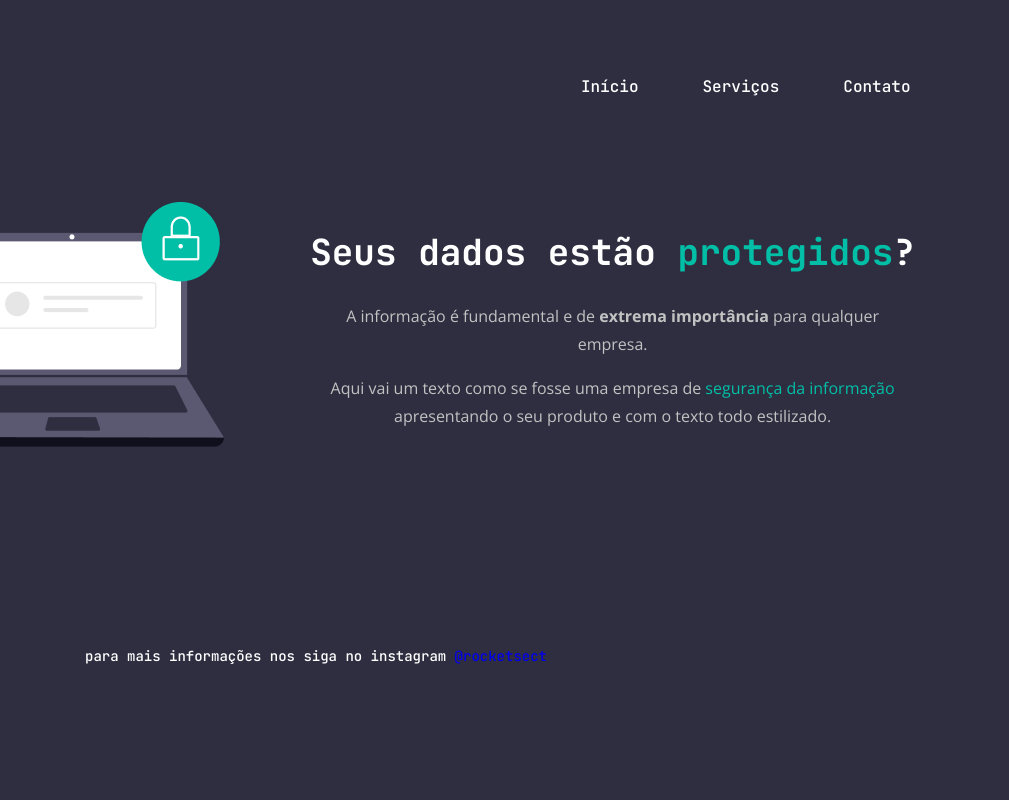
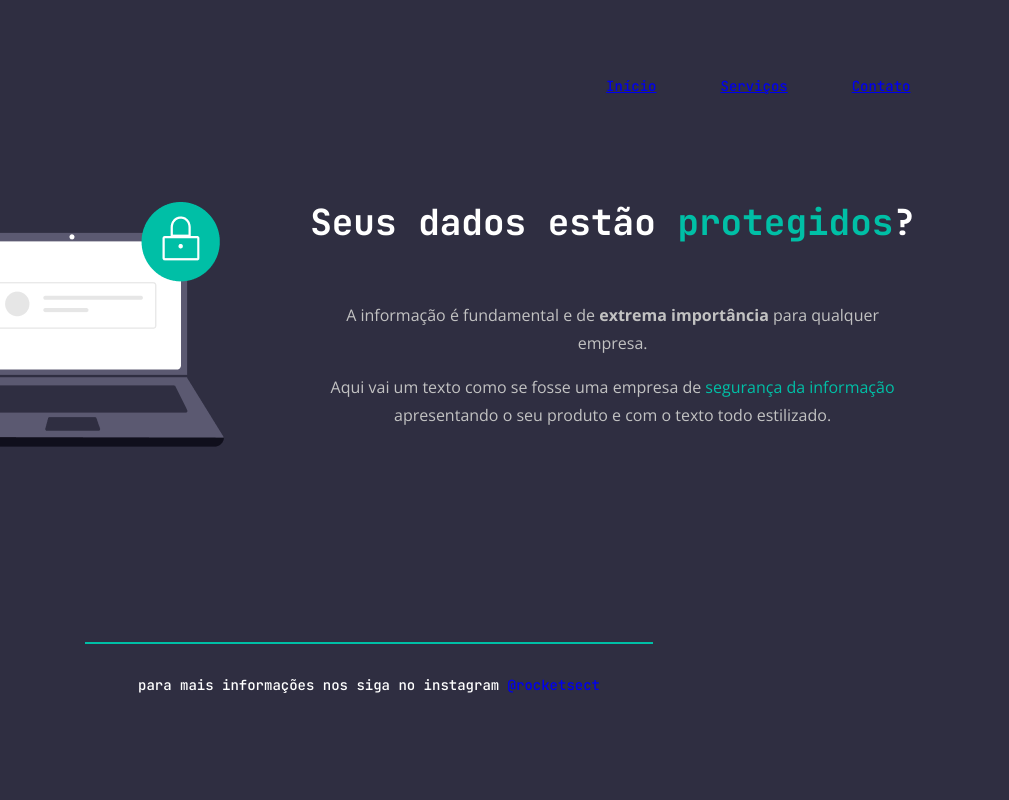
Before and after one commit to oscarlojr/site_rocket.sect, a plain HTML site: page index.html in a window 1280 px wide. Shown: the full height of the page, 271-1280 px from the left. Drawn offline with nearby package versions, Linux system fonts and the light colour scheme.

Commit message:
Ajuste de footer

```diff
--- a/css/style.css
+++ b/css/style.css
@@ -23,10 +23,18 @@ ul {
     padding: 0;
 }
 
+
+
+nav ul li {
+    font-size: 14px;
+    line-height: 28px;
+}
+
 h1 {
     font-size: 36px;
     line-height: 40px;
     text-align: center;
+    margin: 0 auto 59px;
 }
 
 main {
@@ -56,6 +64,8 @@ footer {
 
 footer p {
     font-size: 14px;
+    text-align: center;
+    line-height: 28px;
 }
 
 footer p a {
@@ -63,6 +73,11 @@ footer p a {
     line-height: 28px;
 }
 
+.line {
+    border: 1px solid #00BFA6;
+    margin: 0 auto 27px;
+}
+
 #padlock {
     position: fixed;
     bottom: 0;
--- a/index.html
+++ b/index.html
@@ -17,9 +17,9 @@
         <img src="images/logo.png" alt="Logo Rocket.sect">
         <nav>
             <ul>
-                <li><a href="#"></a>Início</li>
-                <li><a href="#"></a>Serviços</li>
-                <li><a href="#"></a>Contato</li>
+                <li><a href="#">Início</a></li>
+                <li><a href="#">Serviços</a></li>
+                <li><a href="#">Contato</a></li>
             </ul>
         </nav>
     </header>
@@ -35,6 +35,7 @@
         </section>
     </main>
     <footer>
+        <div class="line"></div>
         <p>para mais informações nos siga no instagram <a href="#">@rocketsect</a> </p>
     </footer>
     <img
```
